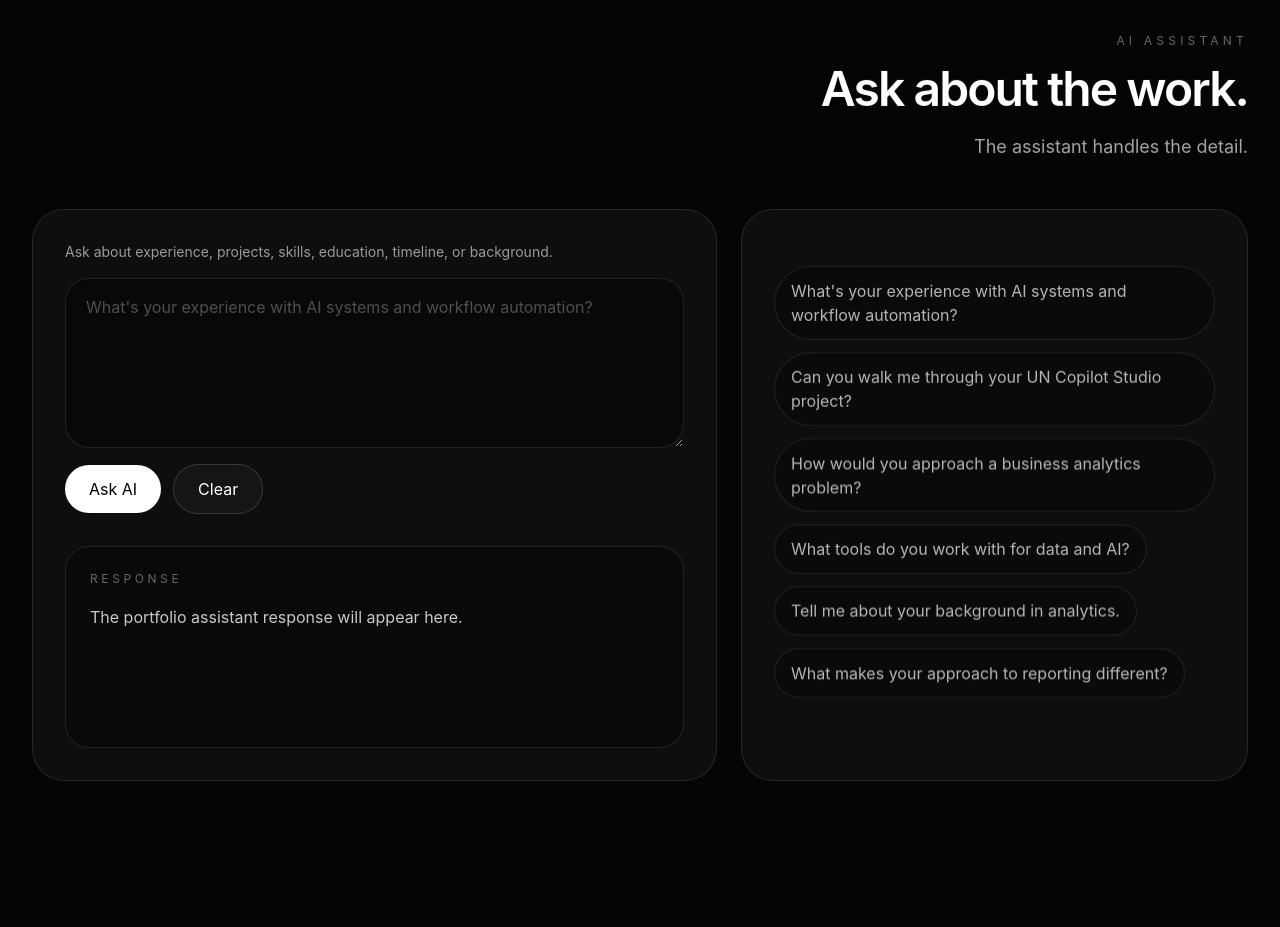
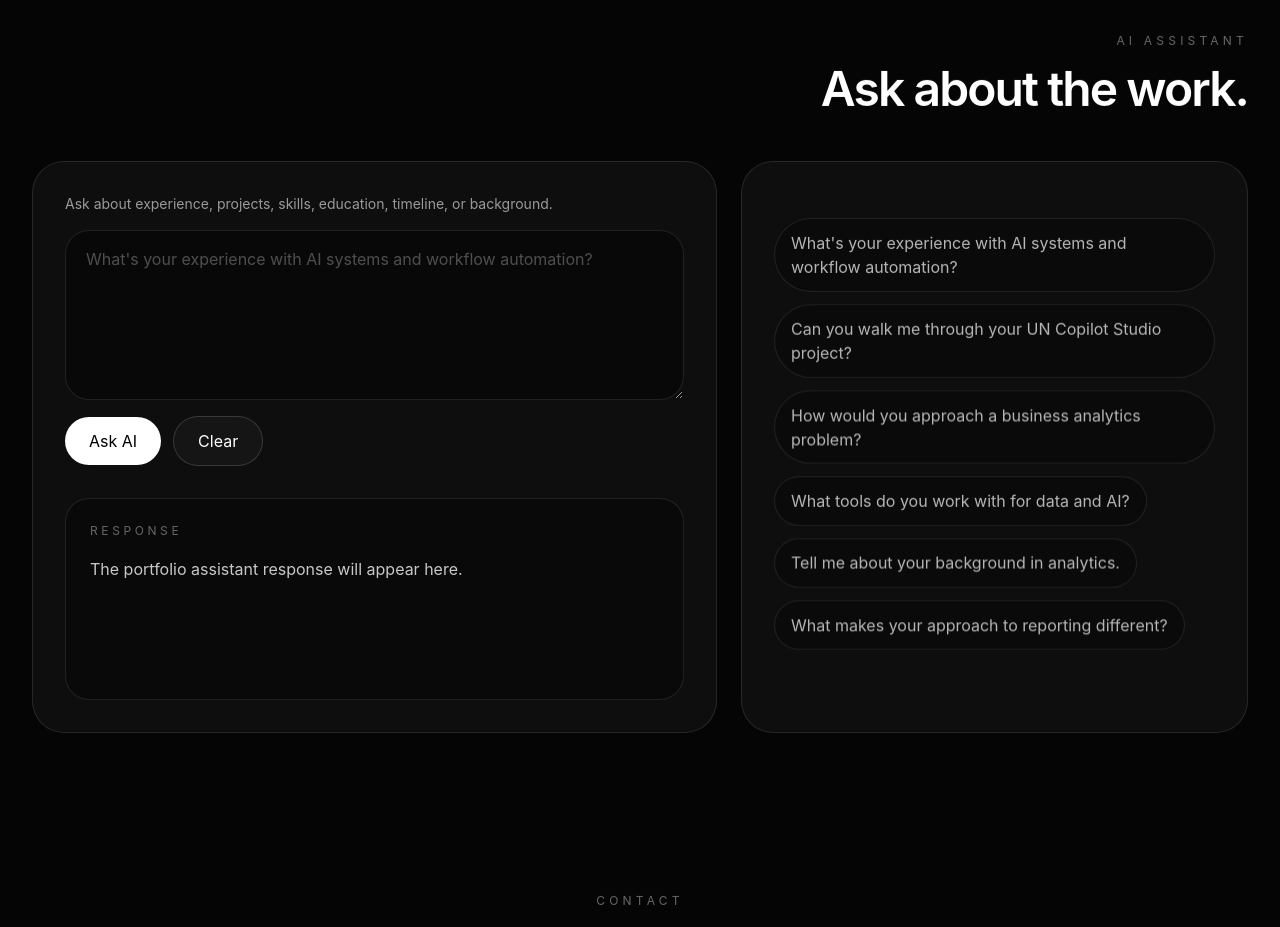
Before and after one commit to micksems/ai-portfolio, a Next.js app: page / in a window 1280 px wide. Shown: the part 3240-4167 px from the top of the page. Built offline with nearby package versions, Linux system fonts and the light colour scheme.

Commit message:
Remove subtext from AI section in portfolio data

```diff
--- a/src/data/portfolioData.js
+++ b/src/data/portfolioData.js
@@ -286,7 +286,7 @@ export const portfolioData = {
 
   ai: {
     heading: "Ask about the work.",
-    subtext: "The assistant handles the detail.",
+    subtext: "",
     sampleQuestions: [
       "What's your experience with AI systems and workflow automation?",
       "Can you walk me through your UN Copilot Studio project?",
```
